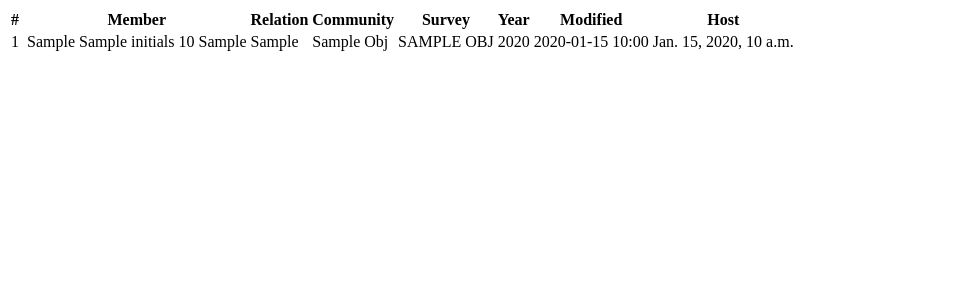
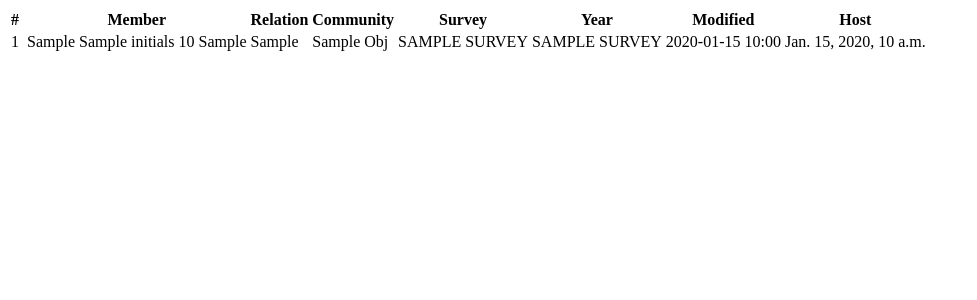
Before and after one commit to botswana-harvard/member, a Django app: template member/templates/member/list.html in a window 1280 px wide. Shown: the top 300 px of the page, without its empty margins (0-977 px from the left). Run offline with Django 3.2, Linux system fonts and the light colour scheme; the template is opened without the code that fills it: most values are stand-ins (such as "Sample title", 1, 10 or a date in 2020); some libraries are stand-ins or nearby versions.

Commit message:
fix worng exception on household log entry raise, use survey object in templates instead of strings

```diff
--- a/member/forms/form_mixins.py
+++ b/member/forms/form_mixins.py
@@ -7,9 +7,8 @@ from django.utils.timezone import get_default_timezone
 from edc_base.modelform_mixins import CommonCleanModelFormMixin
 from edc_consent.site_consents import site_consents
 
+from household.exceptions import HouseholdLogRequired
 from household.models import has_todays_log_entry_or_raise
-
-from ..exceptions import EnumerationRepresentativeError
 
 
 class MemberFormMixin(CommonCleanModelFormMixin, forms.ModelForm):
@@ -20,7 +19,7 @@ class MemberFormMixin(CommonCleanModelFormMixin, forms.ModelForm):
             has_todays_log_entry_or_raise(
                 cleaned_data.get('household_member').household_structure,
                 report_datetime=cleaned_data.get('report_datetime'))
-        except EnumerationRepresentativeError as e:
+        except HouseholdLogRequired as e:
             raise forms.ValidationError(str(e))
 
         rdate = arrow.Arrow.fromdatetime(
--- a/member/models/household_member/household_member.py
+++ b/member/models/household_member/household_member.py
@@ -47,8 +47,7 @@ class HouseholdMember(UpdatesOrCreatesRegistrationModelMixin, RepresentativeMode
     first_name = FirstnameField(
         verbose_name='First name',
         validators=[RegexValidator(
-            "^[A-Z]{1,250}$", ("Ensure first name is only CAPS and does not contain any spaces or numbers"))],
-        db_index=True)
+            "^[A-Z]{1,250}$", ("Ensure first name is only CAPS and does not contain any spaces or numbers"))])
 
     initials = models.CharField(
         verbose_name='Initials',
--- a/member/models/household_member/utils.py
+++ b/member/models/household_member/utils.py
@@ -34,7 +34,7 @@ def clone_members(household_structure, report_datetime=None, create=None, now=No
     while survey:
         try:
             previous = household_structure.__class__.objects.get(
-                survey=survey.field_name,
+                survey=survey.field_value,
                 household=household_structure.household)
         except ObjectDoesNotExist:
             survey = survey.previous
--- a/member/templates/member/list.html
+++ b/member/templates/member/list.html
@@ -31,13 +31,13 @@
                             <td style="white-space: nowrap">
                               <a role="button" title="plot" class="btn btn-sm btn-default" href="{% url 'plot:list_url' plot_identifier=obj.plot_identifier %}"> <i class="fa fa-building-o fa-lg"></i></a>
                               <a role="button" title="household" class="btn btn-sm btn-default" href="{% url 'household:list_url' household_identifier=obj.household_identifier %}"> <i class="fa fa-home fa-lg"></i></a>
-                              <a role="button" title="enumeration" class="btn btn-sm btn-success" href="{% url 'enumeration:list_url' household_identifier=obj.household_identifier survey=obj.survey %}"><i class="fa fa-sitemap fa-sm"></i></a>
+                              <a role="button" title="enumeration" class="btn btn-sm btn-success" href="{% url 'enumeration:list_url' household_identifier=obj.household_identifier survey=obj.survey.field_value %}"><i class="fa fa-sitemap fa-sm"></i></a>
                             </td>
                             <td>{{ obj.first_name }} {{ obj.initials }} {{ obj.age_in_years }} {{ obj.get_gender_display }} </td>
                             <td>{{ obj.get_relation_display }}</td>
                             <td>{{ obj.community_name|title }}</td>
-                            <td>{{ obj.survey_name|upper }}</td>
-                            <td>{{ obj.survey_year|upper }}</td>
+                            <td>{{ obj.survey.name|upper }}</td>
+                            <td>{{ obj.survey.schedule_name|upper }}</td>
                             <td>{{ obj.modified|date:"Y-m-d H:i" }}</td>
                             <td>{{ obj.hostname_created }}</td>
                           </tr>
--- a/member/views.py
+++ b/member/views.py
@@ -50,11 +50,10 @@ class MembersView(EdcBaseViewMixin, TemplateView, SearchViewMixin, FormView):
     def queryset_wrapper(self, qs):
         results = []
         for obj in qs:
-            _, obj.survey_year, obj.survey_name, obj.community_name = obj.household_structure.survey.split('.')
-            obj.community_name = ' '.join(obj.community_name.split('_'))
             obj.plot_identifier = obj.household_structure.household.plot.plot_identifier
             obj.household_identifier = obj.household_structure.household.household_identifier
-            obj.survey = obj.household_structure.survey
+            obj.survey = obj.household_structure.survey_object
+            obj.community_name = ' '.join(obj.survey.map_area.split('_'))
             results.append(obj)
         return results
 
```
Also changed, not shown: member/tests/test_members.py (+6 -6 lines).
